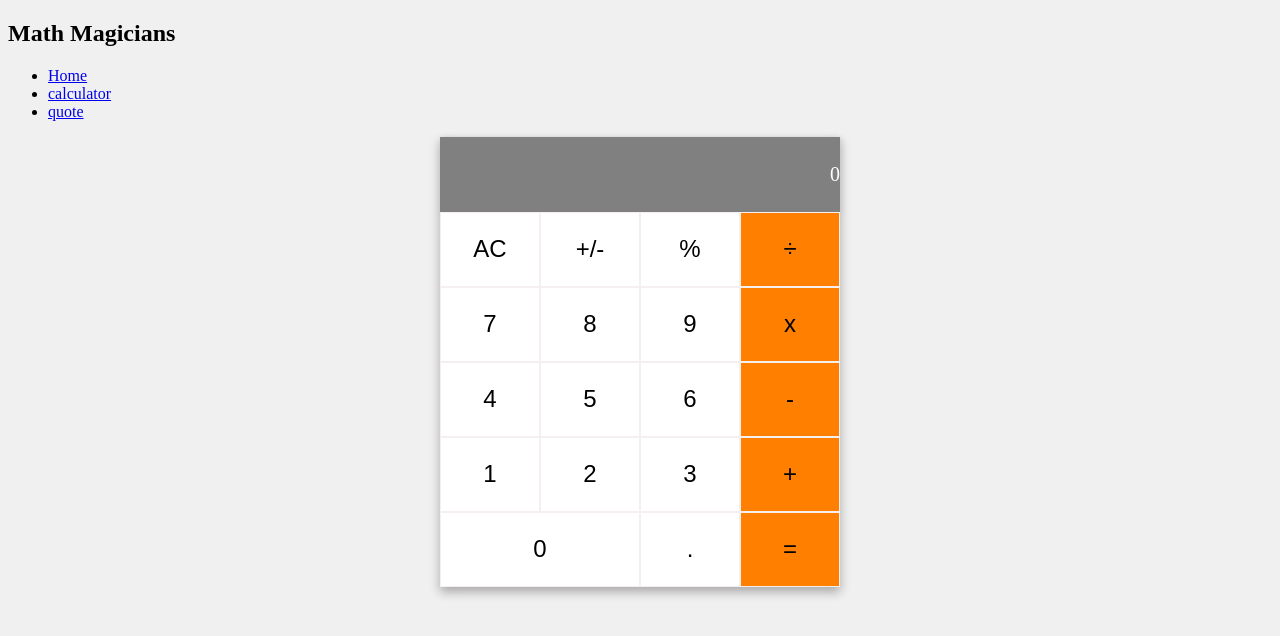
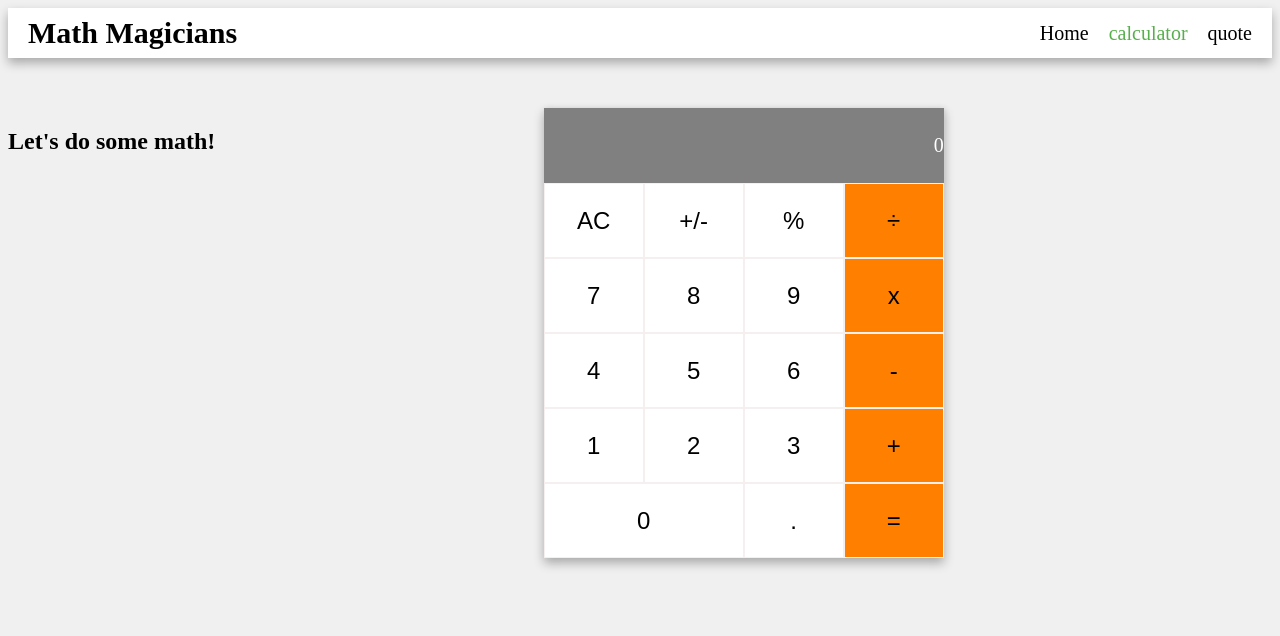
Before and after one commit to gaks1/Math-magicians, a React (Create React App) app: page /calculator in a window 1280 px wide. Shown: the top 636 px of the page. Built offline with nearby package versions, Linux system fonts and the light colour scheme.

Commit message:
Add home component and styling to the webpage

```diff
--- a/src/App.css
+++ b/src/App.css
@@ -1,5 +1,13 @@
 body {
   background-color: #f0f0f0;
+}
+
+.calcPage {
+  display: flex;
+  justify-content: center;
+  width: 100%;
+  background-color: #f0f0f0;
+  margin-top: 50px;
 }
 
 .calculator {
@@ -59,3 +67,69 @@ button:active {
 .dot {
   width: 100px;
 }
+
+.active {
+  color: #57af4b;
+}
+
+nav {
+  display: flex;
+  justify-content: space-between;
+  align-items: center;
+  height: 50px;
+  background-color: #fff;
+  box-shadow: 0 5px 10px rgba(0, 0, 0, 0.3);
+  padding: 0 20px;
+}
+
+nav ul {
+  display: flex;
+  justify-content: space-between;
+  align-items: center;
+  margin-left: 20px;
+}
+
+nav li {
+  list-style: none;
+  display: flex;
+  justify-content: center;
+  align-items: center;
+}
+
+nav a {
+  text-decoration: none;
+  color: #000;
+  font-size: 20px;
+  margin-left: 20px;
+}
+
+nav a:hover {
+  color: #57af4b;
+}
+
+.quote {
+  display: flex;
+  align-items: center;
+  height: 100vh;
+  background-color: #f0f0f0;
+  font-size: 30px;
+  padding: 0 5%;
+}
+
+.homeParagraph {
+  margin-top: 20px;
+  font-size: 18px;
+}
+
+.homeTitle {
+  margin-top: 5%;
+  font-size: 33px;
+}
+
+.home {
+  padding: 0 5%;
+}
+
+.navTitle {
+  font-size: 30px;
+}
--- a/src/components/Calculator.js
+++ b/src/components/Calculator.js
@@ -17,6 +17,8 @@ function Calculator() {
   };
 
   return (
+    <div className="calcPage">
+      <h2>Let&apos;s do some math!</h2>
       <div className="calculator">
         <div id="screen">{data.next || data.total || '0'}</div>
         <CalculatorButtons button={['AC', '+/-', '%', '÷']} onClick={handleClick} />
@@ -27,6 +29,7 @@ function Calculator() {
           <button type="button" className="left-button zero" onClick={() => handleClick('0')}>0</button>
           <button type="button" className="left-button dot" onClick={() => handleClick('.')}>.</button>
           <button type="button" className="right-button" onClick={() => handleClick('=')}>=</button>
+        </div>
       </div>
     </div>
   );
--- a/src/components/Home.js
+++ b/src/components/Home.js
@@ -0,0 +1,27 @@
+const Home = () => (
+  <div className="home">
+    <h2 className="homeTitle">Welcome to our page!</h2>
+    <p className="homeParagraph">
+      Lorem ipsum dolor sit amet, consectetur adipiscing elit, sed do eiusmod tempor incididunt
+      ut labore et dolore magna aliqua.
+      Ut enim ad minim veniam, quis nostrud exercitation ullamco laboris nisi ut aliquip ex
+      ea commodo consequat.
+      Duis aute irure dolor in reprehenderit in voluptate velit esse cillum dolore eu fugiat
+      nulla pariatur.
+      Excepteur sint occaecat cupidatat non proident, sunt in culpa qui officia deserunt
+      mollit anim id est laborum.
+    </p>
+    <p className="homeParagraph">
+      Lorem ipsum dolor sit amet, consectetur adipiscing elit, sed do eiusmod tempor incididunt
+      ut labore et dolore magna aliqua.
+      Ut enim ad minim veniam, quis nostrud exercitation ullamco laboris nisi ut aliquip ex
+      ea commodo consequat.
+      Duis aute irure dolor in reprehenderit in voluptate velit esse cillum dolore eu fugiat
+      nulla pariatur.
+      Excepteur sint occaecat cupidatat non proident, sunt in culpa qui officia deserunt mollit
+      anim id est laborum.
+    </p>
+  </div>
+);
+
+export default Home;
--- a/src/components/Quote.js
+++ b/src/components/Quote.js
@@ -41,10 +41,9 @@ function Quote() {
 
   return (
     <div className="quote">
-      <h1>Quote of the day</h1>
-      <p>{ quote }</p>
-      { isLoading ? <p>Loading...</p> : null }
-      { hasError ? <p>Something went wrong</p> : null }
+      <p className="quote">{quote}</p>
+      {isLoading ? <p>Loading...</p> : null}
+      {hasError ? <p>Something went wrong</p> : null}
     </div>
   );
 }
--- a/src/index.js
+++ b/src/index.js
@@ -1,3 +1,4 @@
+/* eslint-disable */
 import React from 'react';
 import ReactDOM from 'react-dom/client';
 import { BrowserRouter } from 'react-router-dom';
```
Lines whose indentation alone changed are shown as unchanged.
